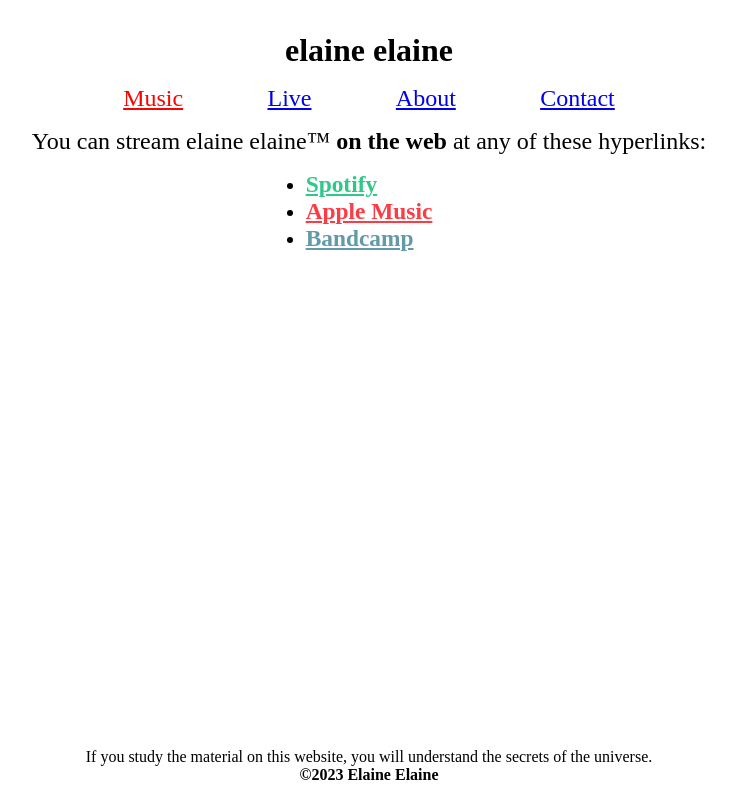
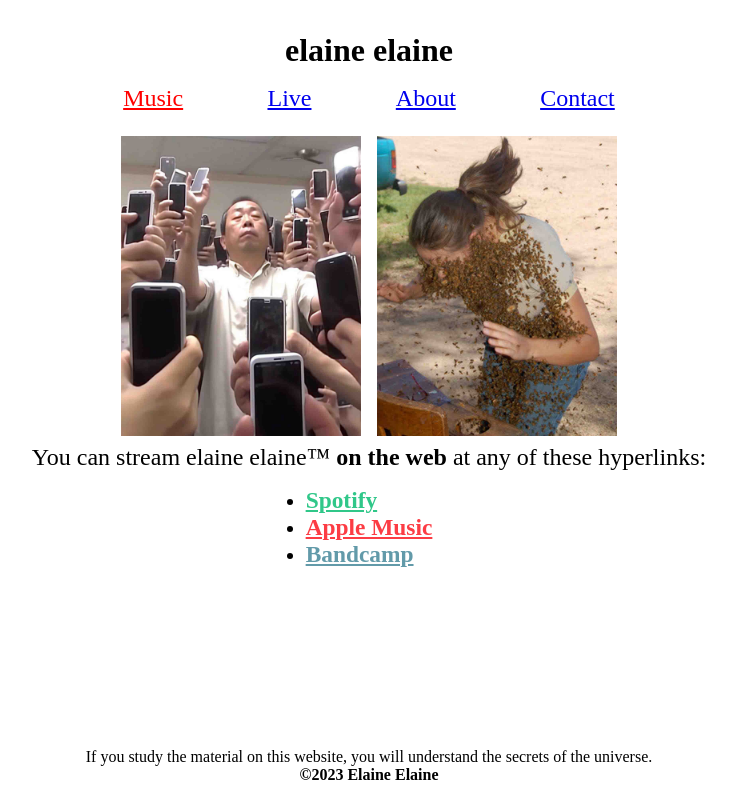
Before and after one commit to bradonstudie/elainelive, a Next.js app: page /music in a window 1280 px wide. Shown: the whole page, without its empty margins (271-1007 px from the left). Built offline with nearby package versions, Linux system fonts and the light colour scheme.

Commit message:
add music images

```diff
--- a/src/app/music/page.tsx
+++ b/src/app/music/page.tsx
@@ -1,10 +1,30 @@
+import Image from "next/image";
 import Link from "next/link";
-
 import { musicItems } from "@/config";
+import musicOne from "../../../public/music-1.jpg";
+import musicTwo from "../../../public/music-2.jpg";
 
 export default function Music() {
+    const imageStyle = {
+        height: "auto",
+        width: "50%",
+        maxWidth: "15rem",
+        margin: "0.5rem",
+    };
+
     return (
         <>
+            <div
+                style={{
+                    display: "flex",
+                    flexWrap: "wrap",
+                    alignItems: "center",
+                    justifyContent: "space-around",
+                }}
+            >
+                <Image src={musicOne} alt="stung by bees" style={imageStyle} />
+                <Image src={musicTwo} alt="stung by bees" style={imageStyle} />
+            </div>
             <h2 style={{ fontWeight: "normal" }}>
                 You can stream{" "}
                 <span style={{ fontFamily: "cursive" }}>elaine elaine</span>
```
Also changed, not shown: public/music-1.jpg (added), public/music-2.jpg (added).
